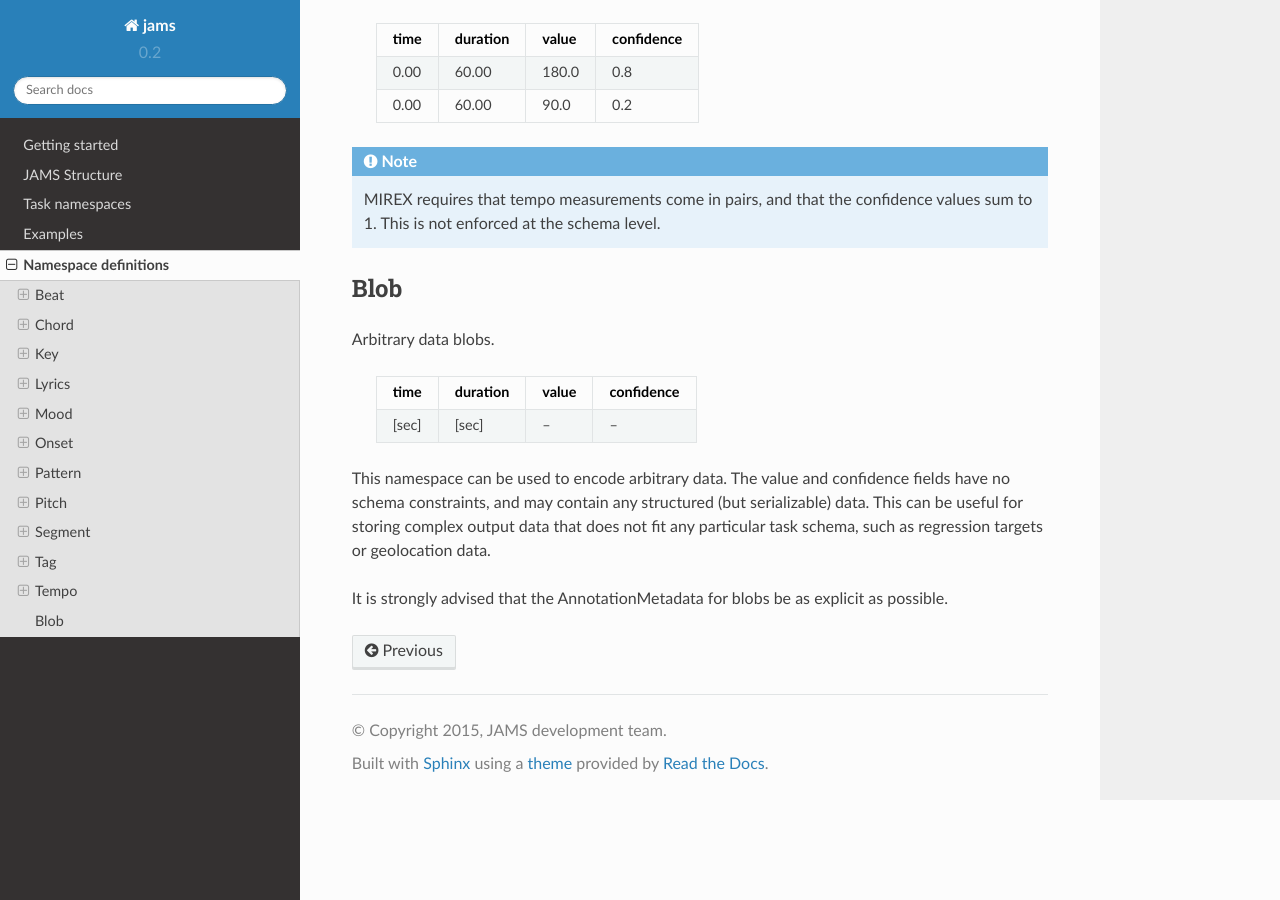
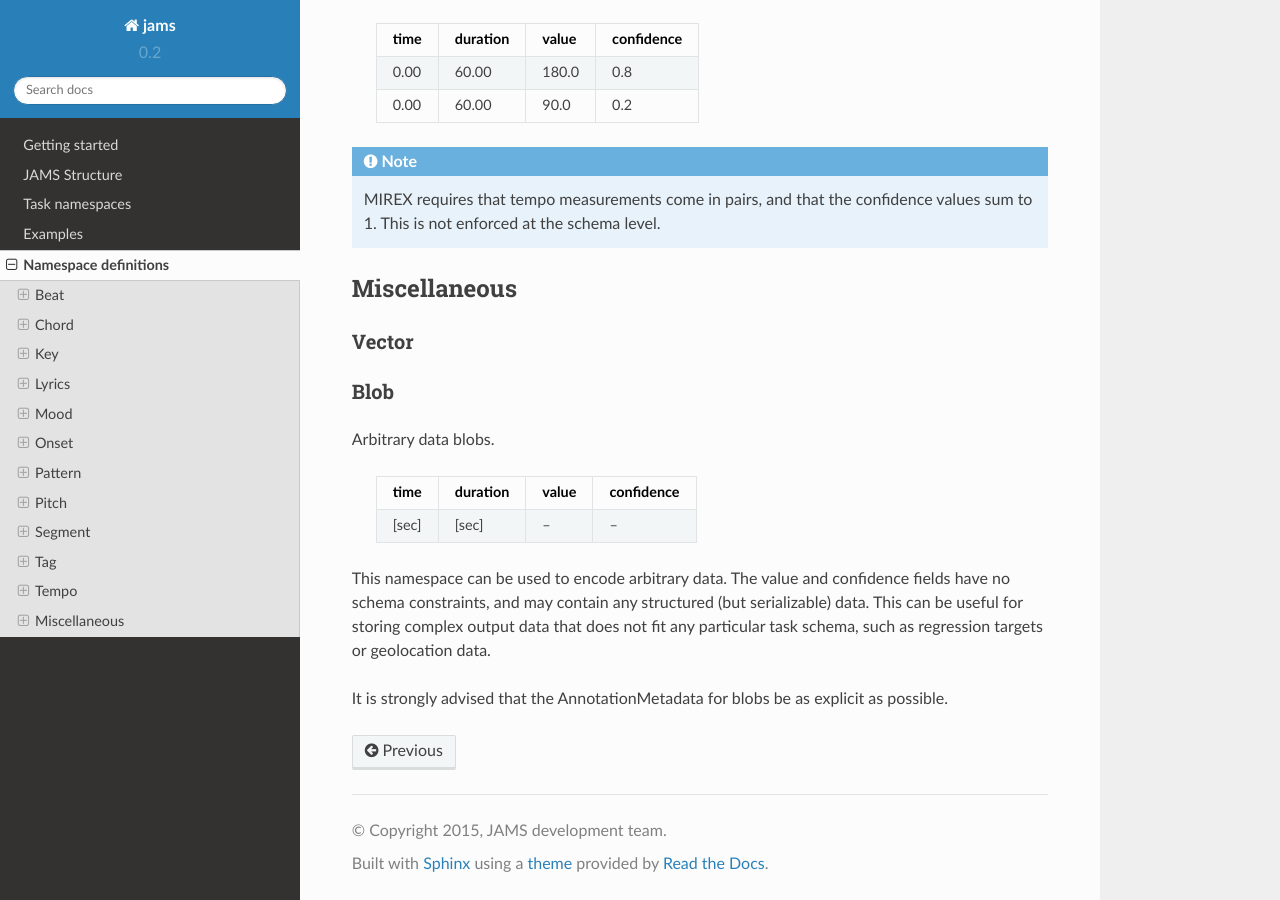
Before and after one commit to marl/jams, a Sphinx documentation site: the page built from docs/namespace.rst, in a window 1280 px wide and 900 px high, scrolled down 17896 px. Built offline with Sphinx 7.4.7 and the Read the Docs theme 2.0.0, drawn with Linux system fonts in a browser that asks for light colours; cross-references to code outside the pages are shown as plain code.

Commit message:
Added vector namespace. Implements #58

```diff
--- a/docs/namespace.rst
+++ b/docs/namespace.rst
@@ -26,4 +26,4 @@
 
 .. include:: namespaces/tempo.rst
 
-.. include:: namespaces/blob.rst
+.. include:: namespaces/misc.rst
--- a/docs/namespaces/blob.rst
+++ b/docs/namespaces/misc.rst
@@ -1,5 +1,11 @@
+Miscellaneous
+-------------
+
+Vector
+~~~~~~
+
 Blob
-----
+~~~~
 
 Arbitrary data blobs.
 
```
Also changed, not shown: 4 other files.
